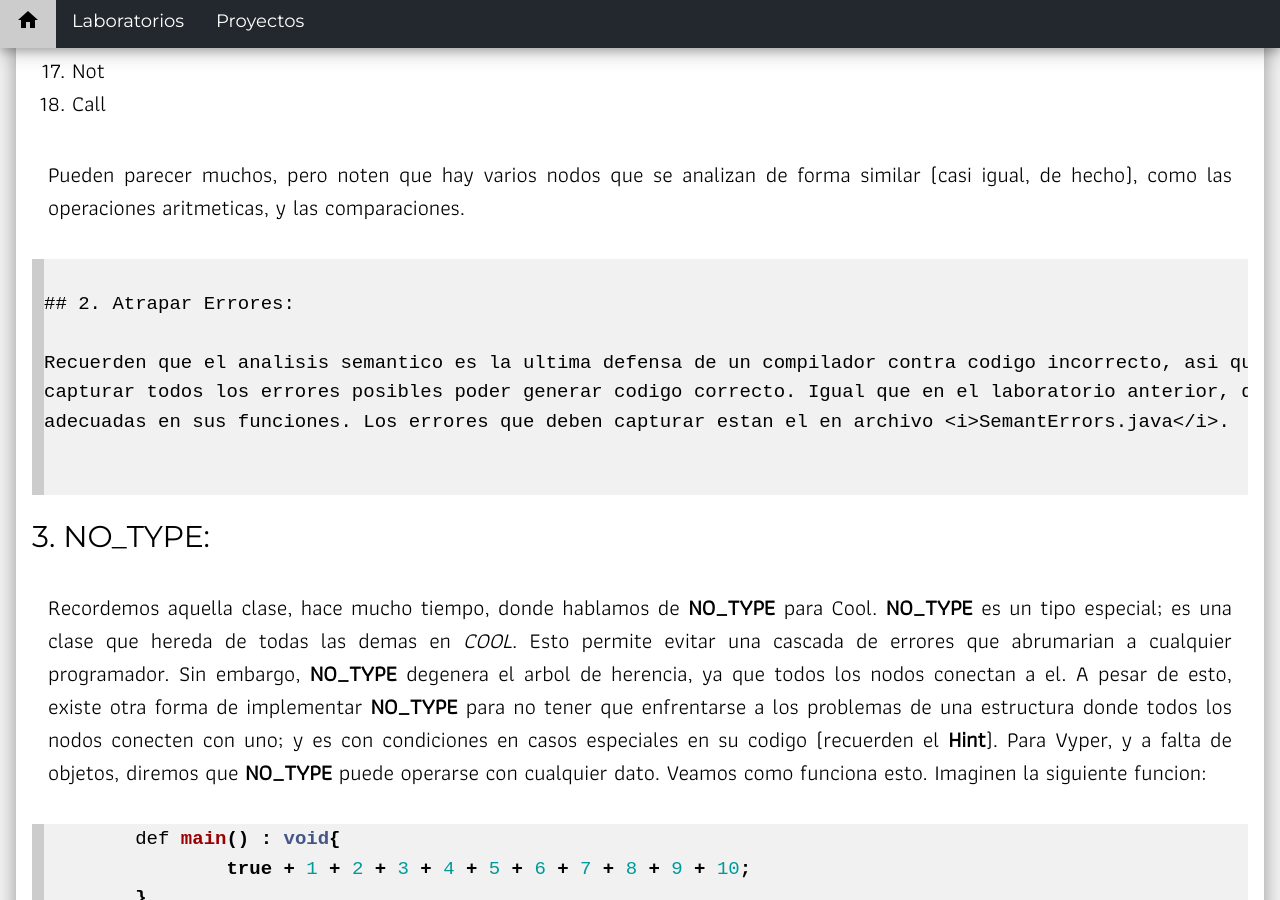
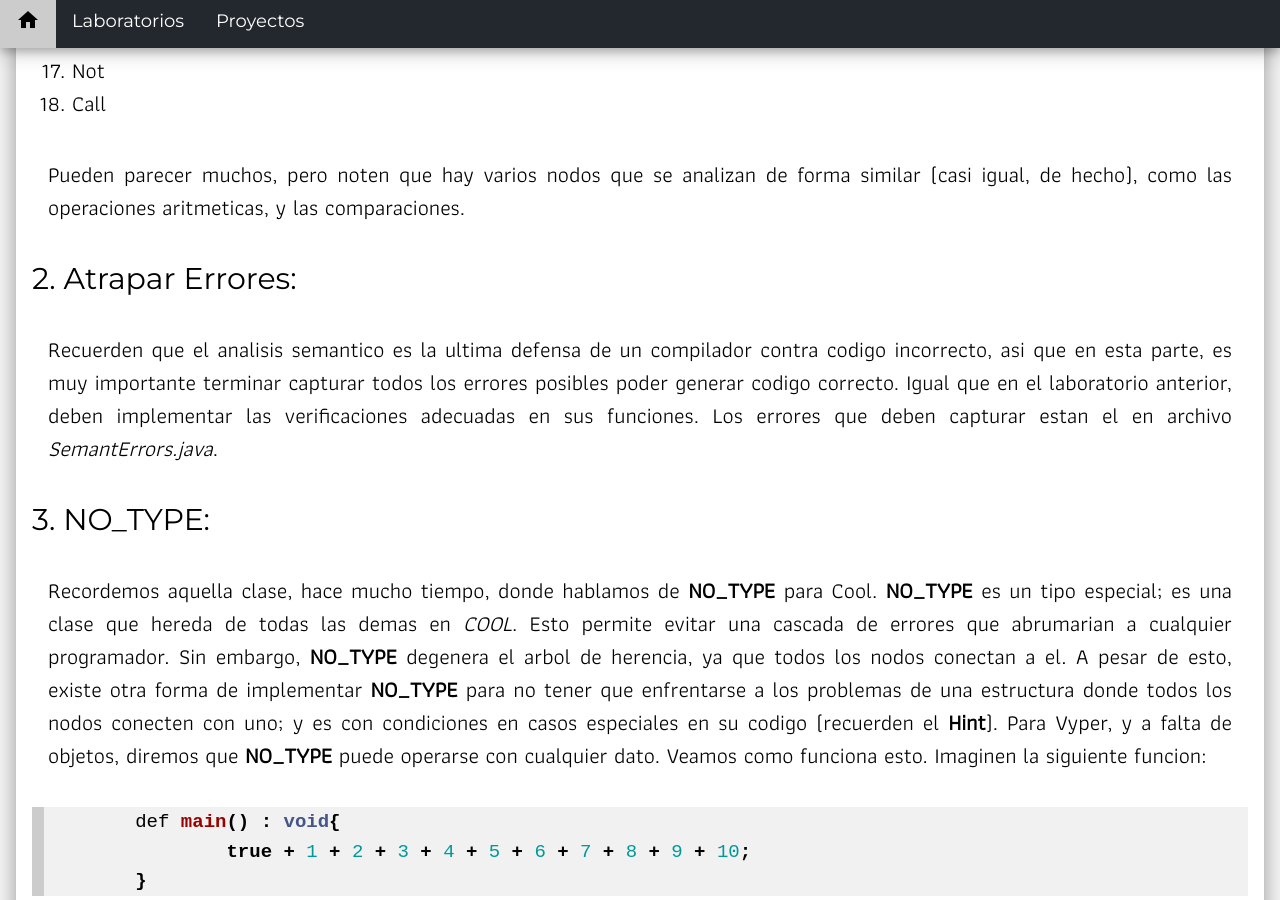
Before and after one commit to CC-4/old-page, a Jekyll site: the page built from _posts/2016-09-23-Analisis-Semantico-II.md, in a window 1280 px wide and 900 px high, scrolled down 2298 px. Built offline with Jekyll 4.4.1, drawn with Linux system fonts in a browser that asks for light colours; comment, search, counter and statistics services are not loaded.

Commit message:
2 errores corregidos

````diff
--- a/_posts/2016-09-23-Analisis-Semantico-II.md
+++ b/_posts/2016-09-23-Analisis-Semantico-II.md
@@ -6,7 +6,7 @@ date:   2016-09-23 11:10:00 -0600
 category: lab
 numero: 8
 descripcion: >
- Luego de un breve receso, cerramos esta sección con el analisis semantico de la segunda parte del lenguaje **Viper**.
+ Luego de un breve receso, cerramos esta sección con el analisis semantico de la segunda parte del lenguaje Viper.
 ---
 
 ## 1. Introducción:
@@ -70,16 +70,12 @@ Pueden parecer muchos, pero noten que hay varios nodos que se analizan de forma
 las comparaciones.
 
 
-```
-
 ## 2. Atrapar Errores:
 
 Recuerden que el analisis semantico es la ultima defensa de un compilador contra codigo incorrecto, asi que en esta parte, es muy importante terminar
 capturar todos los errores posibles poder generar codigo correcto. Igual que en el laboratorio anterior, deben implementar las verificaciones
 adecuadas en sus funciones. Los errores que deben capturar estan el en archivo <i>SemantErrors.java</i>.
 
-
-```
 
 ## 3. NO_TYPE:
 
````
